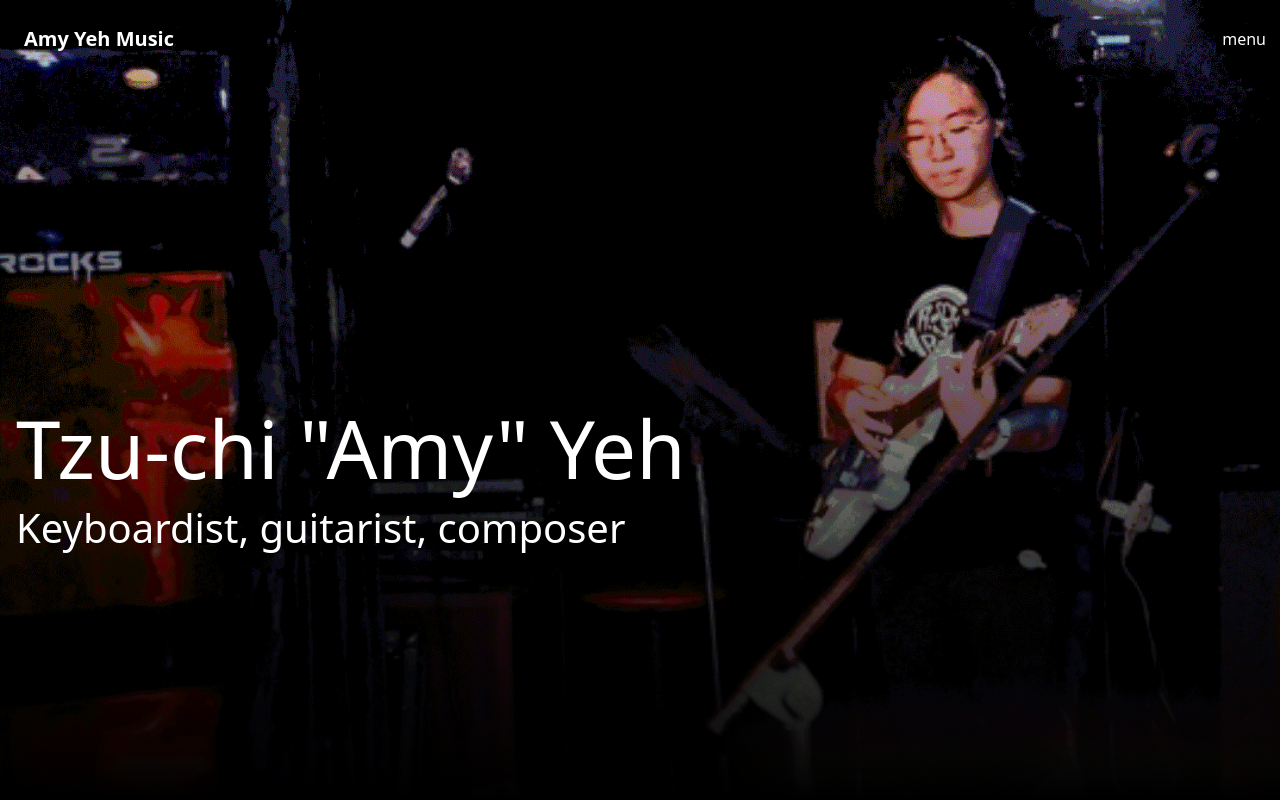
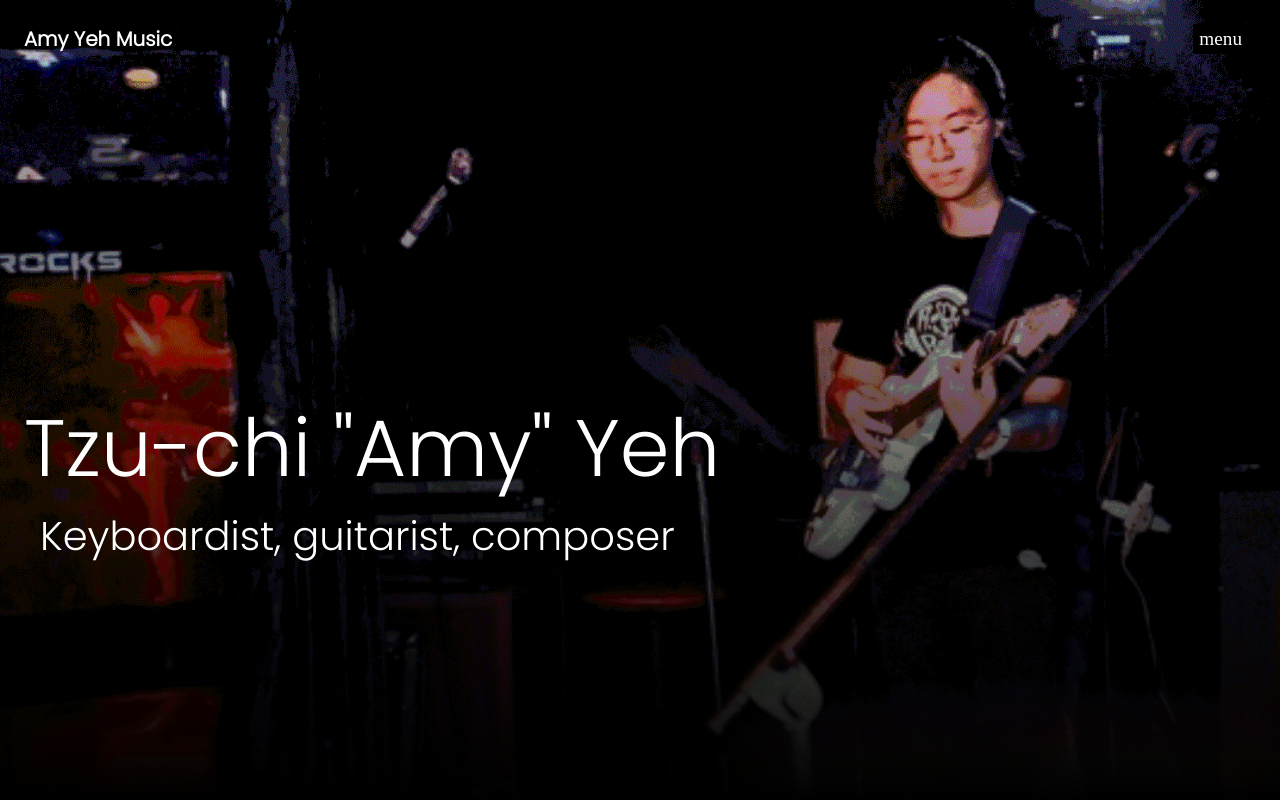
Before and after one commit to coleaniblett/amy-yeh-music, a React (Create React App) app: page / in a window 1280 px wide. Shown: the top 800 px of the page. Built offline with nearby package versions, Linux system fonts and the light colour scheme.

Commit message:
adjust fonts

```diff
--- a/src/components/Banner/Banner.css
+++ b/src/components/Banner/Banner.css
@@ -2,6 +2,13 @@ header {
   z-index: 1;
 }
 
+header p {
+  font-family: 'Poppins', sans-serif;
+}
+
 .menu-button {
   border-width: 0;
+  margin-right: 1.5rem;
+  font-family: 'Times New Roman', Times, serif;
+  font-size: 1.2rem;
 }
--- a/src/components/Contact/Contact.tsx
+++ b/src/components/Contact/Contact.tsx
@@ -1,11 +1,14 @@
 import React from 'react';
+import './Contact.css';
 
 export const Contact: React.FC = () => {
   return (
     <div className="contact d-flex p-3 text-white bg-black text-center">
-      <p className="p-2 col">Email</p>
-      <p className="p-2 col">Soundcloud</p>
-      <p className="p-2 col">Phone</p>
+      <ul>
+        <li className="p-2 col"><a href="mailto:amyyeh3391@gmail.com">Email</a></li>
+        <li className="p-2 col"><a href="https://soundcloud.com/search?q=amy%20yeh">Soundcloud</a></li>
+        <li className="p-2 col"><a href="tel:14083071203">Phone</a></li>
+      </ul>
     </div>
   );
 }
--- a/src/components/Hero/Hero.css
+++ b/src/components/Hero/Hero.css
@@ -5,4 +5,5 @@
   background-size: cover;
   background-position: right;
   background-repeat: no-repeat;
+  font-family: "Poppins", sans-serif;
 }
--- a/src/components/Hero/Hero.tsx
+++ b/src/components/Hero/Hero.tsx
@@ -3,12 +3,12 @@ import React from 'react';
 
 export const Hero: React.FC = () => {
   return (
-    <div className="hero position-relative min-vh-100 p-3">
+    <div className="hero position-relative min-vh-100 p-4">
       <div className="position-absolute top-50 text-white">
-        <h1 className="display-1 fw-normal">
+        <h1 className="display-1">
           Tzu-chi "Amy" Yeh
         </h1>
-        <h3 className="display-6">
+        <h3 className="display-6 m-3">
           Keyboardist, guitarist, composer
         </h3>
       </div>
--- a/src/components/Intro/Intro.css
+++ b/src/components/Intro/Intro.css
@@ -1,5 +1,5 @@
 .intro {
-  min-height: 300px;
+  min-height: 200px;
   padding: 10%;
   color: black;
 }
@@ -8,6 +8,7 @@
   margin: auto;
   background-color: rgba(250, 250, 250, .5);
   padding: 1.5rem 3rem;
+  box-shadow: 10px 10px 5px;
 }
 
 .intro h4 {
```
